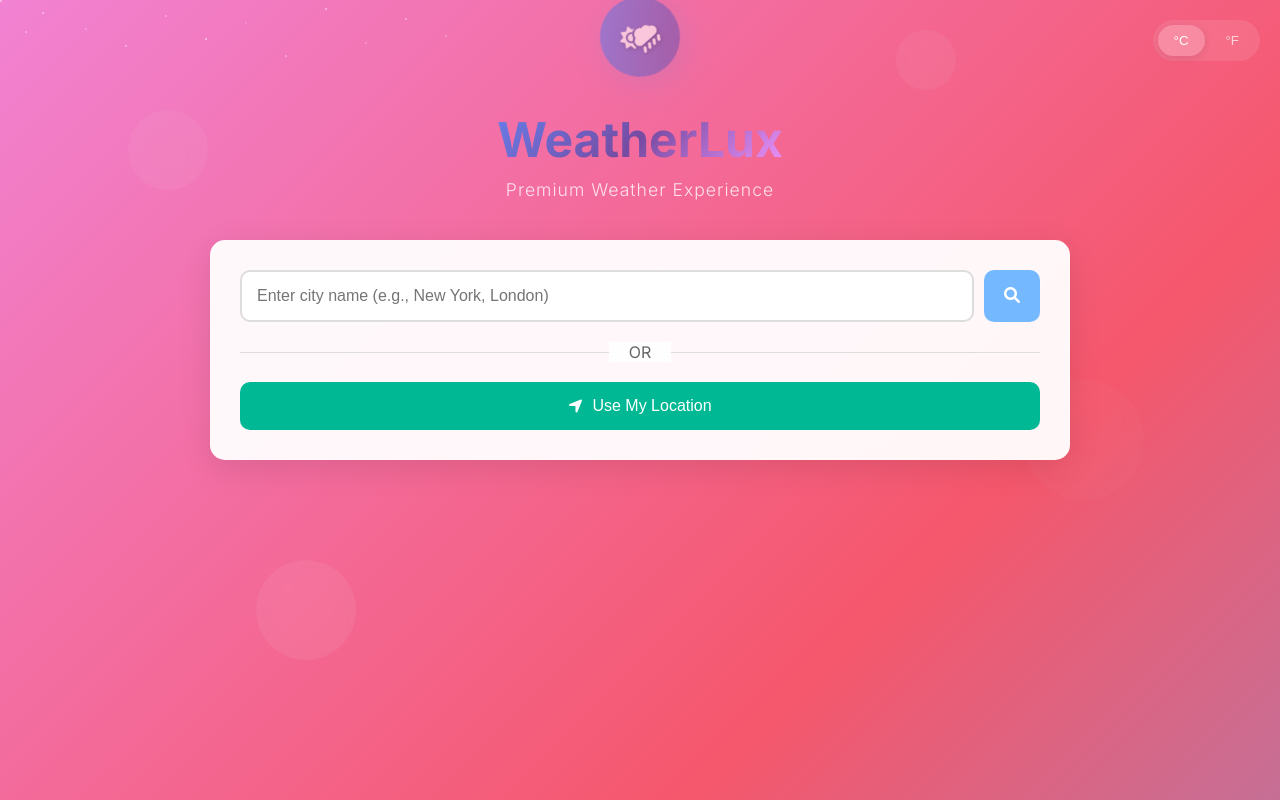
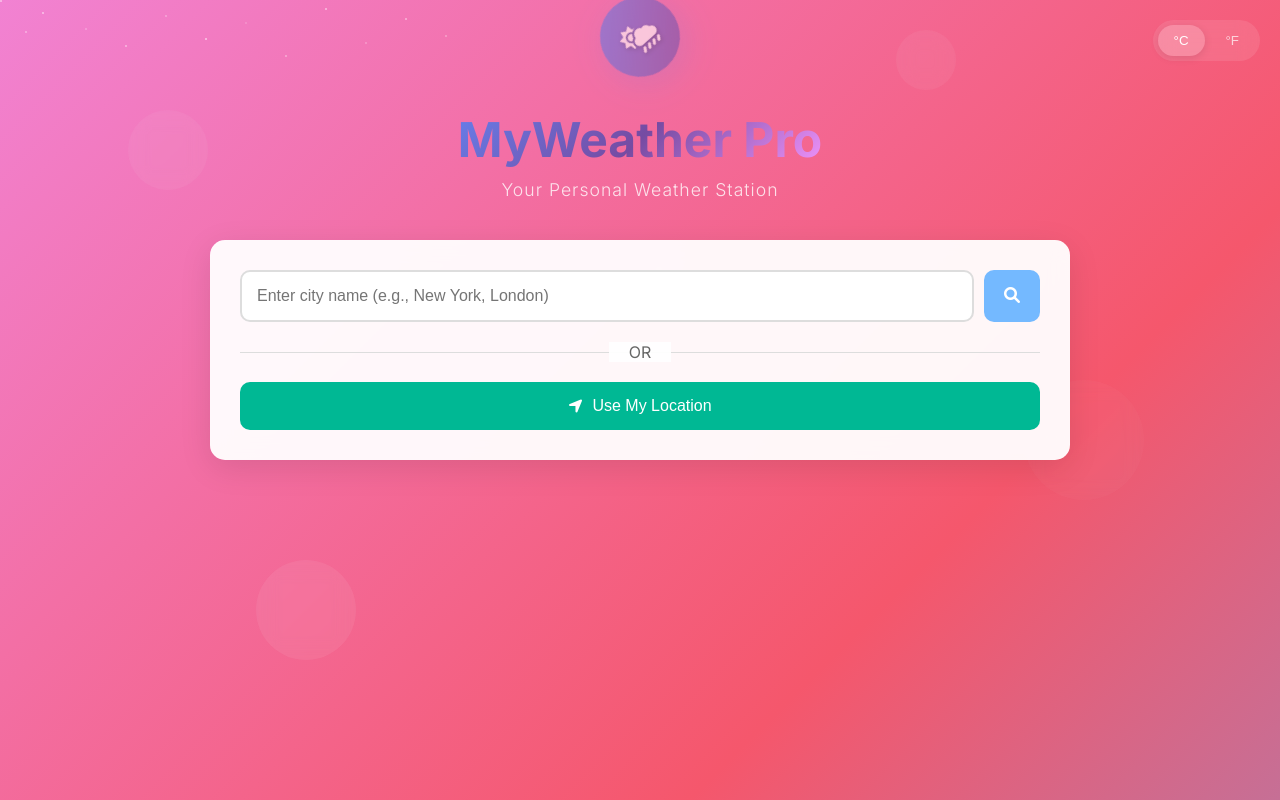
Before and after one commit to Umanga32B/weatherlux-premium, a plain HTML site: page index.html in a window 1280 px wide. Drawn offline with Linux system fonts and the light colour scheme.

Commit message:
Update branding: Changed WeatherLux to MyWeather Pro with new tagline

```diff
--- a/index.html
+++ b/index.html
@@ -4,7 +4,7 @@
 <head>
     <meta charset="UTF-8">
     <meta name="viewport" content="width=device-width, initial-scale=1.0">
-    <title>WeatherLux - Premium Weather Experience</title>
+    <title>MyWeather Pro - Your Personal Weather Station</title>
     <link rel="stylesheet" href="style.css">
     <link href="https://cdnjs.cloudflare.com/ajax/libs/font-awesome/6.0.0/css/all.min.css" rel="stylesheet">
     <link href="https://fonts.googleapis.com/css2?family=Inter:wght@300;400;500;600;700&display=swap" rel="stylesheet">
@@ -28,8 +28,8 @@
                 <div class="logo-icon">
                     <i class="fas fa-cloud-sun-rain"></i>
                 </div>
-                <h1>WeatherLux</h1>
-                <p class="tagline">Premium Weather Experience</p>
+                <h1>MyWeather Pro</h1>
+                <p class="tagline">Your Personal Weather Station</p>
             </div>
         </header>
 
--- a/script.js
+++ b/script.js
@@ -295,7 +295,7 @@ document.addEventListener('DOMContentLoaded', () => {
         if (currentWeatherData) {
             const tempUnit = currentUnit === 'metric' ? 'C' : 'F';
             const shareData = {
-                title: 'WeatherLux',
+                title: 'MyWeather Pro',
                 text: `Current weather in ${document.getElementById('cityName').textContent}: ${Math.round(currentWeatherData.current.main.temp)}°${tempUnit}, ${currentWeatherData.current.weather[0].description}.`,
                 url: window.location.href
             };
```
